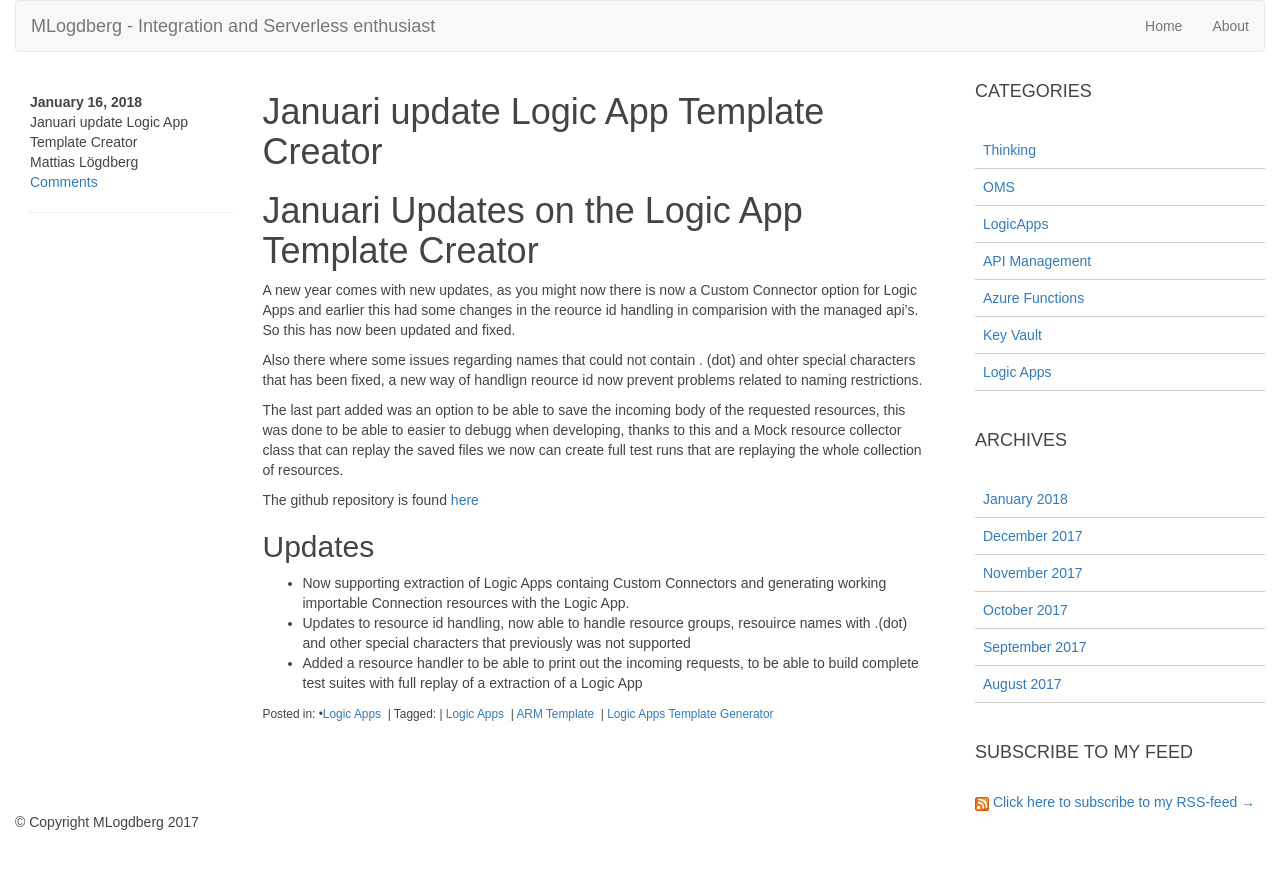
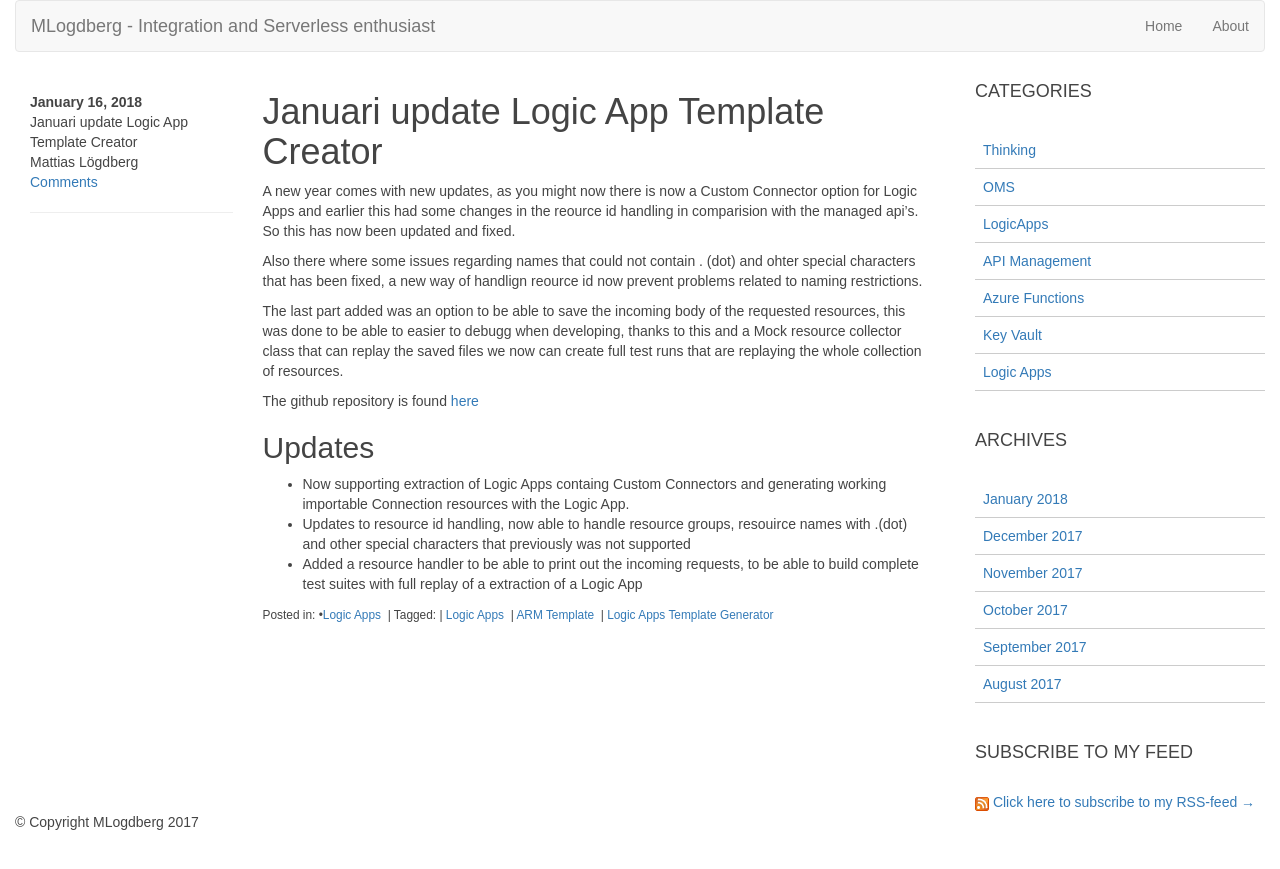
Before and after one commit to MLogdberg/mlogdberg.github.io, a Jekyll site: the page built from _posts/2018-01-16-Logic App Template Generator Update Januari.md, in a window 1280 px wide. Shown: the top 869 px of the page. Built offline with Jekyll 4.4.1, drawn with Linux system fonts in a browser that asks for light colours; nearby versions of some CDN libraries; some web fonts are replaced; comment, search, counter and statistics services are not loaded.

Commit message:
fixed headers

```diff
--- a/_posts/2018-01-16-Logic App Template Generator Update Januari.md
+++ b/_posts/2018-01-16-Logic App Template Generator Update Januari.md
@@ -8,8 +8,6 @@ image:
 description:
 permalink: /logicapps/template-extractur-update-januari
 ---
-
-# Januari Updates on the Logic App Template Creator
 
 A new year comes with new updates, as you might now there is now a Custom Connector option for Logic  Apps and earlier this had some changes in the reource id handling in comparision with the managed api's. So this has now been updated and fixed.
 
```
